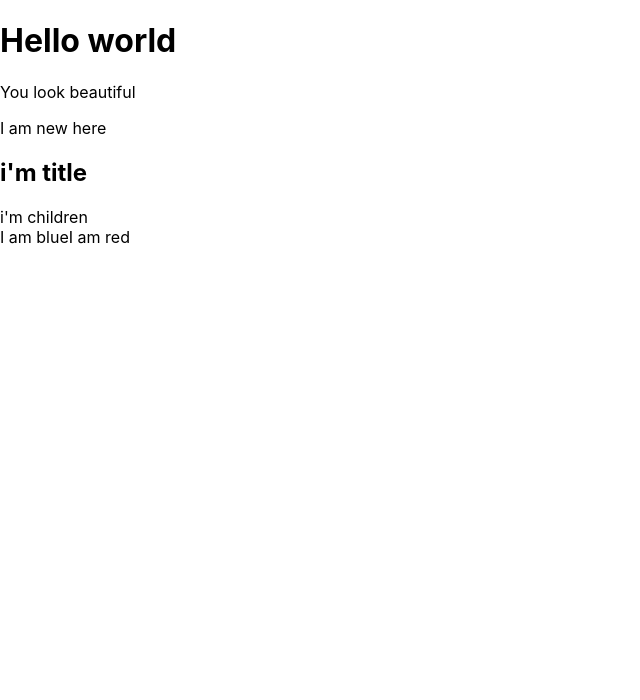
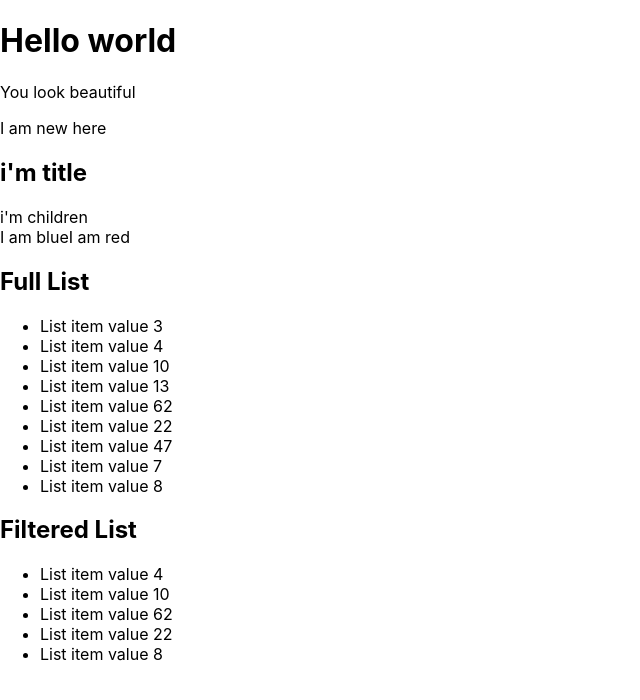
Before and after one commit to AudriusAnusauskas/react-fundamentals, a React (Create React App) app: page / in a window 1280 px wide. Shown: the top 700 px of the page, without its empty margins (0-640 px from the left). Built offline with nearby package versions, Linux system fonts and the light colour scheme.

Commit message:
wf-34 rendering list

```diff
--- a/src/App.js
+++ b/src/App.js
@@ -3,6 +3,7 @@ import "./App.css";
 import { FirstReactComponent } from "./FirstReactComponent";
 import ChildrenWithTitle from "./ChildrenWithTitle";
 import ConditionalRenderingComponent from "./ConditionalRenderingComponent";
+import RenderingLists from "./RenderingLists";
 
 function App() {
   return (
@@ -13,6 +14,8 @@ function App() {
       <ChildrenWithTitle title="i'm title">i'm children</ChildrenWithTitle>
       <ConditionalRenderingComponent isBlue={true} />
       <ConditionalRenderingComponent isBlue={false} />
+      <RenderingLists fullList={true} />
+      <RenderingLists filteredList={true} />
     </div>
   );
 }
--- /dev/null
+++ b/src/RenderingLists.jsx
@@ -0,0 +1,34 @@
+const listForRender = [
+  { value: 3, name: "List item value 3" },
+  { value: 4, name: "List item value 4" },
+  { value: 10, name: "List item value 10" },
+  { value: 13, name: "List item value 13" },
+  { value: 62, name: "List item value 62" },
+  { value: 22, name: "List item value 22" },
+  { value: 47, name: "List item value 47" },
+  { value: 7, name: "List item value 7" },
+  { value: 8, name: "List item value 8" },
+];
+
+const RenderingLists = ({ fullList, filteredList }) => {
+  let list;
+  let title;
+  if (fullList) {
+    title = "Full List";
+    list = listForRender.map((item) => <li>{item.name}</li>);
+  }
+  if (filteredList) {
+    title = "Filtered List";
+    list = listForRender.map(
+      (item) => item.value % 2 === 0 && <li>{item.name}</li>
+    );
+  }
+  return (
+    <section>
+      <h2>{title}</h2>
+      <ul>{list}</ul>
+    </section>
+  );
+};
+
+export default RenderingLists;
```
